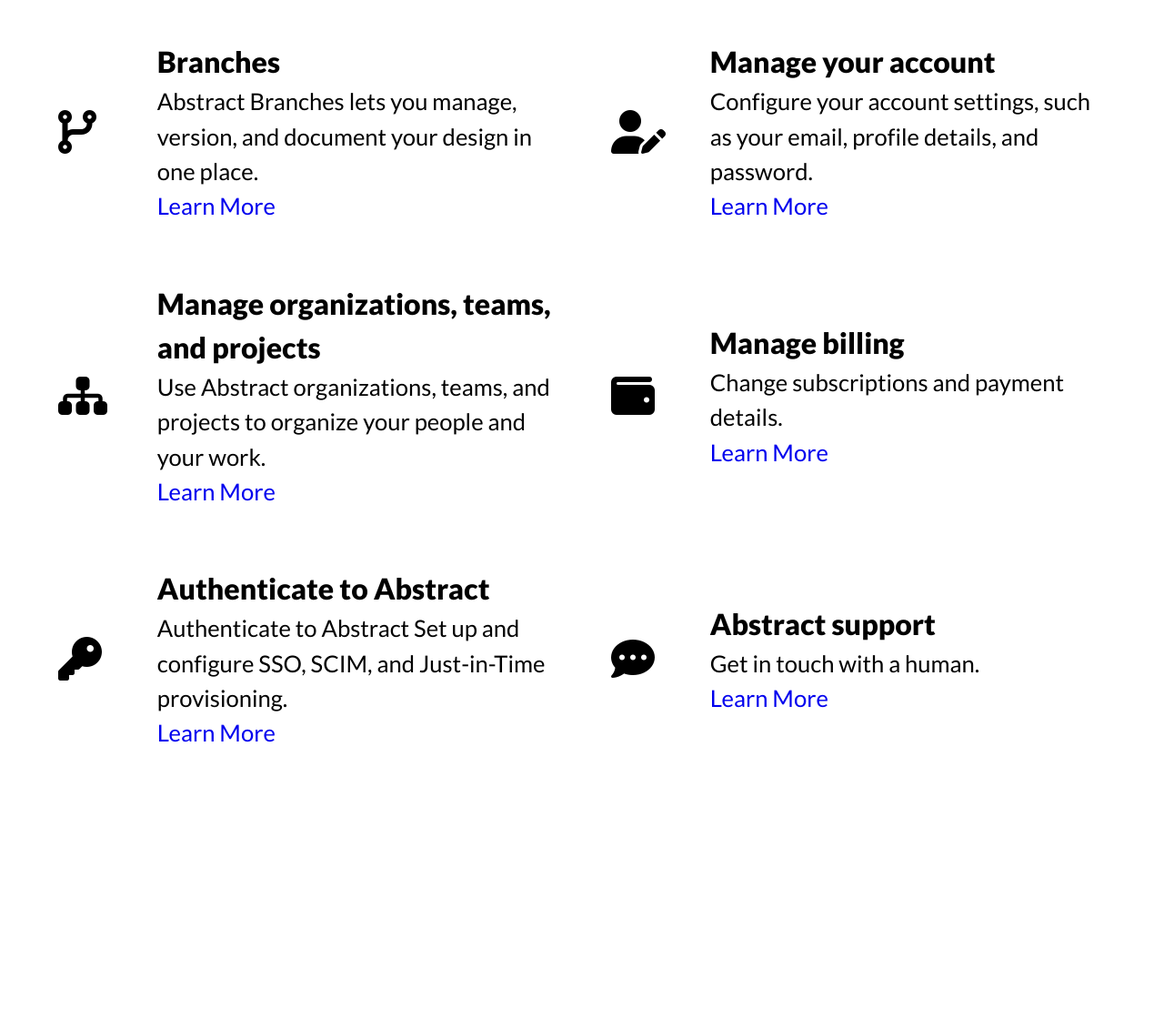
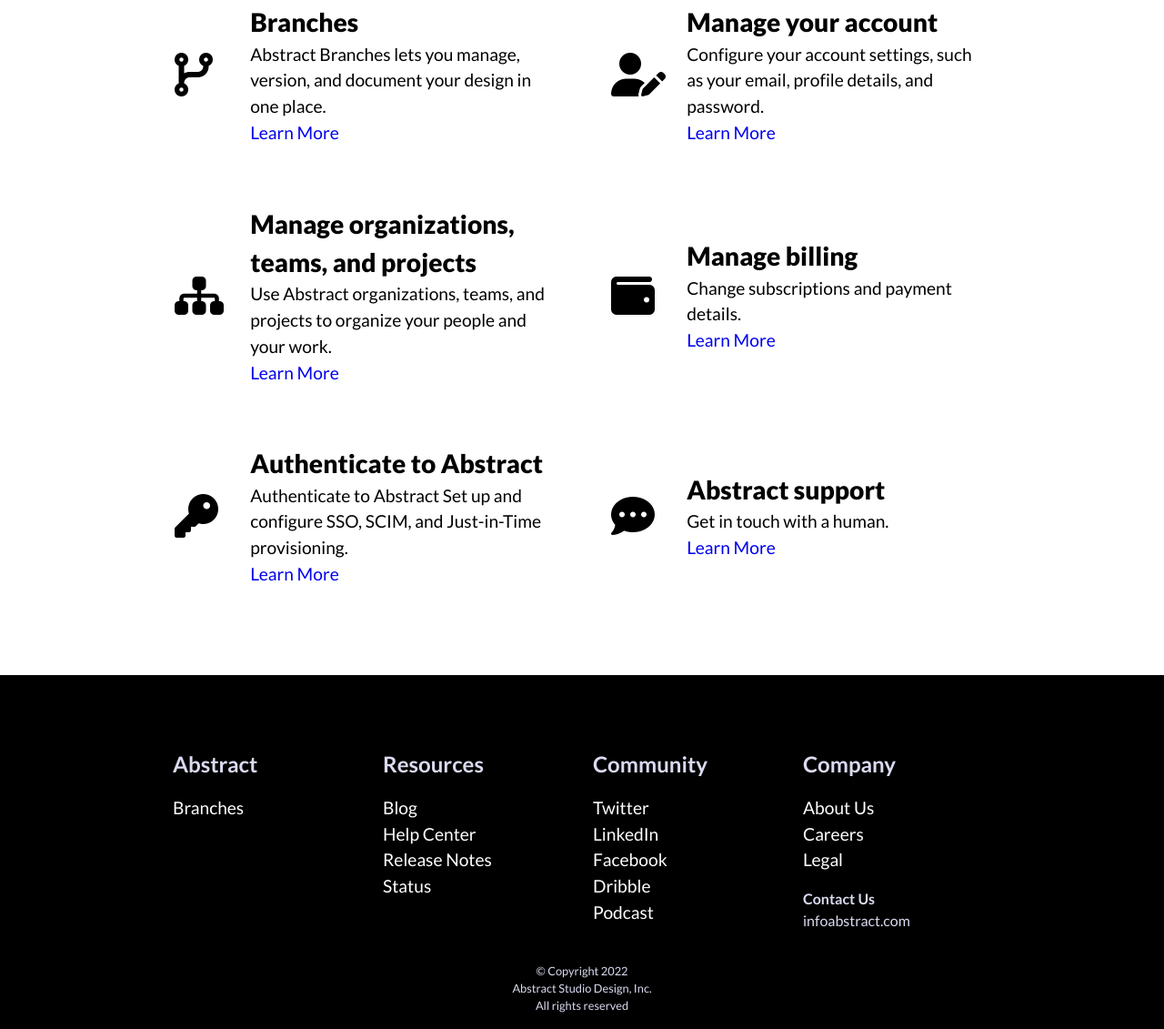
Before and after one commit to jjalbuenacabuyao/abstract-homepage, a plain HTML site: page index.html in a window 1280 px wide. Shown: the part 477-1608 px from the top of the page at 91% size. Before the commit the page ends 1398 px from the top, so only its background shows below. Drawn offline with Linux system fonts and the light colour scheme.

Commit message:
Added footer and oter media queries

```diff
--- a/css/style.css
+++ b/css/style.css
@@ -76,6 +76,10 @@ picture {
   display: block;
 }
 
+li {
+  list-style: none;
+}
+
 
 /* Remove all animations, transitions and smooth scroll for people that prefer not to see them */
 @media (prefers-reduced-motion: reduce) {
@@ -105,7 +109,7 @@ picture {
 .logo {
     font-weight: var(--fw-700);
     color: var(--white);
-    font-size: clamp(1rem, 4vw, 2.5rem);
+    font-size: clamp(1rem, 3.5vw, 1.8rem);
 }
 
 .help-center {
@@ -113,7 +117,7 @@ picture {
     border-left: 2px solid white;
     padding: 0 0.2rem;
     margin-left: 0.2rem;
-    font-size: clamp(1rem, 4vw, 2.5rem);
+    font-size: clamp(1rem, 3.5vw, 1.8rem);
 }
 
 .header-buttons {
@@ -134,12 +138,12 @@ picture {
 .hero-container {
     padding: 4rem 1rem;
     text-align: center;
-    width: clamp(320px, 100%, 1000px);
+    width: clamp(280px, 100%, 1024px);
     margin: auto;
 }
 
 .hero-title {
-    font-size: clamp(var(--fs-300), 8vw, 5rem);
+    font-size: clamp(var(--fs-300), 8vw, 4rem);
     font-weight: var(--fw-700);
     margin-bottom: 0.5rem;
 }
@@ -168,6 +172,8 @@ picture {
 
 /*Features*/
 .features-container {
+  max-width: 1024px;
+  margin: auto;
   padding: 6rem 3rem;
   display: grid;
   gap: 3rem;
@@ -189,20 +195,82 @@ picture {
 }
 
 .features-heading {
-  font-size: clamp(var(--fs-200), 2.5vw, 4rem);
+  font-size: clamp(var(--fs-200), 2.2vw, 3rem);
   font-weight: var(--fw-900);
 }
 
 .features-paragraph {
-  font-size: clamp(var(--fs-100), 2vw, 3rem);
+  font-size: clamp(var(--fs-100), 1.5vw, 2.5rem);
   font-weight: var(--fw-400);
 }
 
 .learn-more-link {
-  font-size: clamp(var(--fs-100), 2vw, 3rem);
+  font-size: clamp(var(--fs-100), 1.5vw, 2.5rem);
 }
 
-@media (min-width: 1000px) {
+/*Footer*/
+footer {
+  background: var(--black);
+  padding: 3rem 2rem 1rem;
+}
+
+.footer-container {
+  max-width: 900px;
+  margin: auto;
+  display: grid;
+  grid-template-columns: 1fr 1fr;
+  gap: 1.5rem;
+}
+
+.footer-inner-container {
+  color: var(--gray);
+}
+
+.footer-heading {
+  font-weight: var(--fw-700);
+  font-size: clamp(var(--fs-200), 1.5vw, 2.5rem);
+}
+
+.footer-list {
+  padding: 0;
+}
+
+.footer-link {
+  color: var(--white);
+  font-size: clamp(var(--fs-100), 1.5vw, 2.5rem);
+}
+
+.contact-us {
+  font-weight: var(--fw-700);
+}
+
+.copyright {
+  grid-column: span 2;
+  display: flex;
+  flex-direction: column;
+  text-align: center;
+  font-size: clamp(0.8rem, 1vw, 1rem);
+}
+
+@media (min-width: 768px) and (max-width: 992px) {
+  .features-container {
+    max-width: 70vw;
+  }
+
+  .feature-icon {
+    flex-basis: 20%;
+  }
+
+  .features-text-content {
+    flex-basis: 80%;
+  }
+
+  footer {
+    padding: 5rem 5rem 1rem;
+  }
+}
+
+@media (min-width: 1024px) {
   .features-container {
     grid-template-columns: 1fr 1fr;
     align-items: center;
@@ -218,4 +286,16 @@ picture {
   .features-text-content {
     flex-basis: 80%;
   }
+
+  footer {
+    padding: 5rem 0 1rem;
+  }
+
+  .footer-container {
+    grid-template-columns: repeat(4, 1fr);
+  }
+
+  .copyright {
+    grid-column: span 4;
+  }
 }
--- a/index.html
+++ b/index.html
@@ -5,7 +5,10 @@
     <meta http-equiv="X-UA-Compatible" content="IE=edge" />
     <meta name="viewport" content="width=device-width, initial-scale=1.0" />
     <link rel="stylesheet" href="css/style.css" />
-    <script src="https://kit.fontawesome.com/90f7dc9c7b.js" crossorigin="anonymous"></script>
+    <script
+      src="https://kit.fontawesome.com/90f7dc9c7b.js"
+      crossorigin="anonymous"
+    ></script>
     <title>Abstract</title>
   </head>
   <body>
@@ -136,5 +139,56 @@
         </div>
       </section>
     </main>
+
+    <footer>
+      <div class="footer-container">
+        <div class="footer-inner-container">
+          <h3 class="footer-heading">Abstract</h3>
+          <ul class="footer-list">
+            <li><a href="#" class="footer-link">Branches</a></li>
+          </ul>
+        </div>
+
+        <div class="footer-inner-container">
+          <h3 class="footer-heading">Resources</h3>
+          <ul class="footer-list">
+            <li><a href="#" class="footer-link">Blog</a></li>
+            <li><a href="#" class="footer-link">Help Center</a></li>
+            <li><a href="#" class="footer-link">Release Notes</a></li>
+            <li><a href="#" class="footer-link">Status</a></li>
+          </ul>
+        </div>
+
+        <div class="footer-inner-container">
+          <h3 class="footer-heading">Community</h3>
+          <ul class="footer-list">
+            <li><a href="#" class="footer-link">Twitter</a></li>
+            <li><a href="#" class="footer-link">LinkedIn</a></li>
+            <li><a href="#" class="footer-link">Facebook</a></li>
+            <li><a href="#" class="footer-link">Dribble</a></li>
+            <li><a href="#" class="footer-link">Podcast</a></li>
+          </ul>
+        </div>
+
+        <div class="footer-inner-container">
+          <h3 class="footer-heading">Company</h3>
+          <ul class="footer-list">
+            <li><a href="#" class="footer-link">About Us</a></li>
+            <li><a href="#" class="footer-link">Careers</a></li>
+            <li><a href="#" class="footer-link">Legal</a></li>
+          </ul>
+          <div class="contact">
+            <h4 class="contact-us">Contact Us</h4>
+            <span class="email">infoabstract.com</span>
+          </div>
+        </div>
+
+        <div class="footer-inner-container copyright">
+          <span>&copy; Copyright 2022</span>
+          <span>Abstract Studio Design, Inc.</span>
+          <span>All rights reserved</span>
+        </div>
+      </div>
+    </footer>
   </body>
 </html>
```
